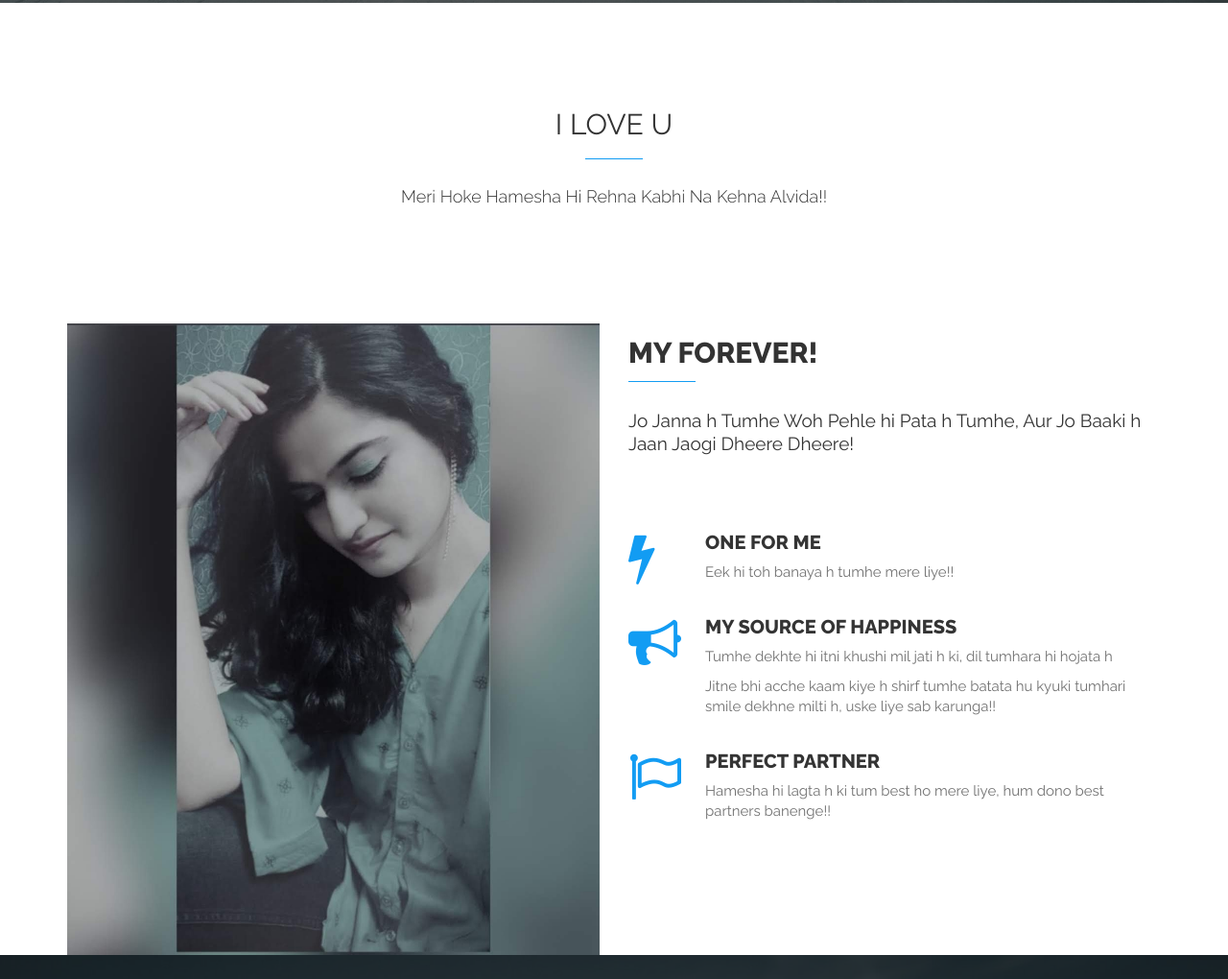
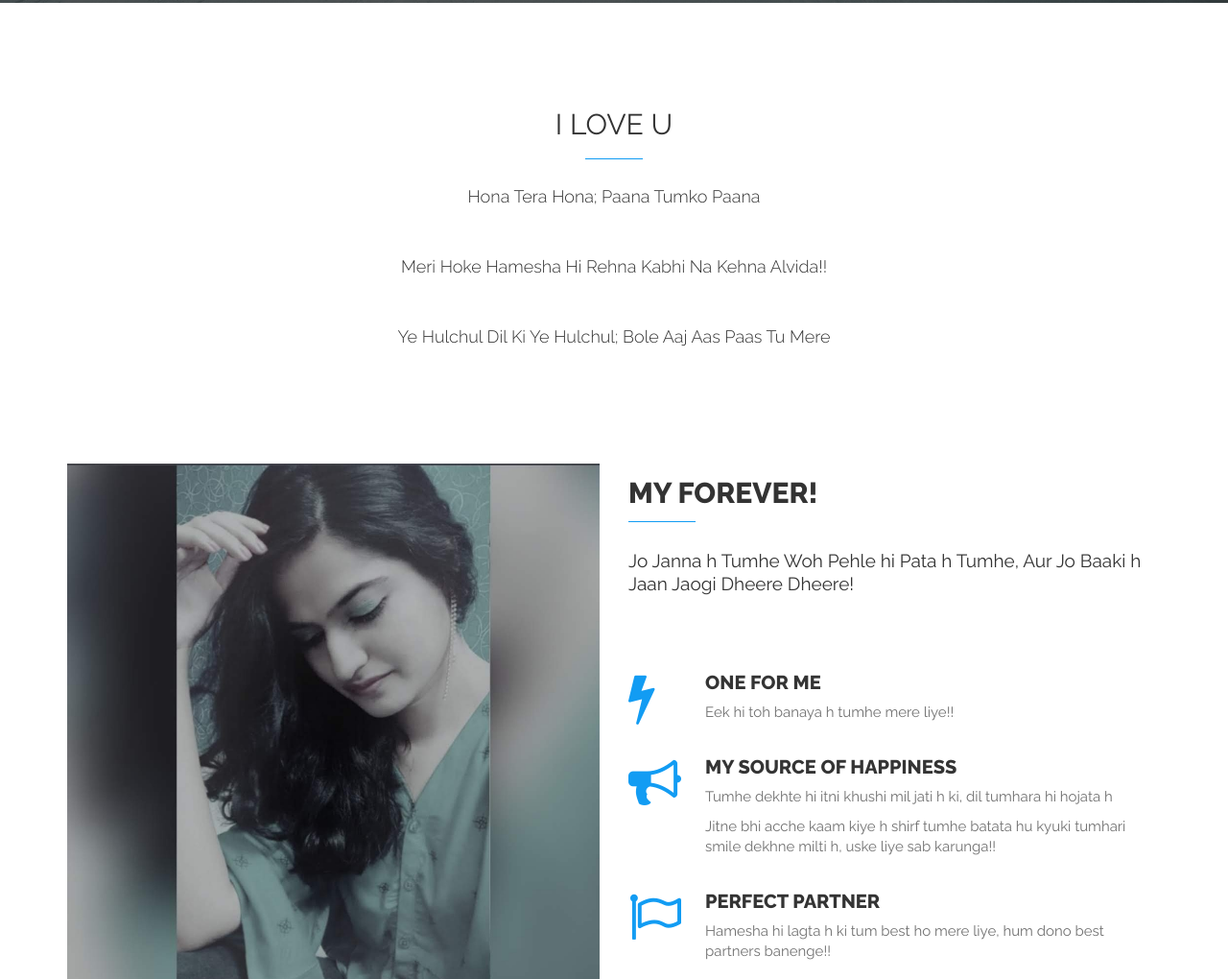
Before and after one commit to saumyakantak/neeeli, a plain HTML site: page index.html in a window 1280 px wide. Shown: the part 798-1818 px from the top of the page at 96% size. Drawn offline with Linux system fonts and the light colour scheme.

Commit message:
Update index.html

```diff
--- a/index.html
+++ b/index.html
@@ -180,8 +180,9 @@
                         <div class="section-title">
 
                             <h2> I LOVE U </h2>
+                            <p>Hona Tera Hona; Paana Tumko Paana</p>
                             <p>Meri Hoke Hamesha Hi Rehna Kabhi Na Kehna Alvida!!</p>
-
+                            <p>Ye Hulchul Dil Ki Ye Hulchul; Bole Aaj Aas Paas Tu Mere</p>
 
                         </div>
 
```
